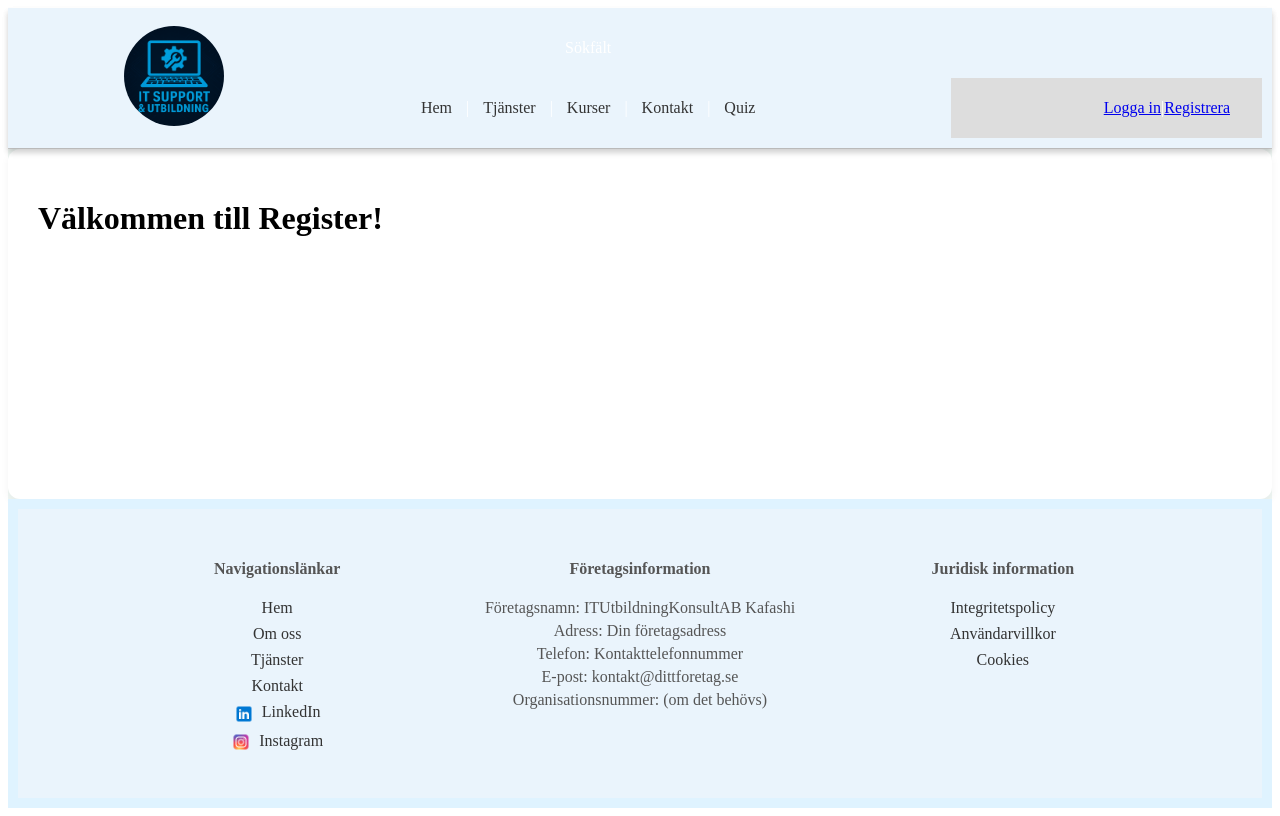
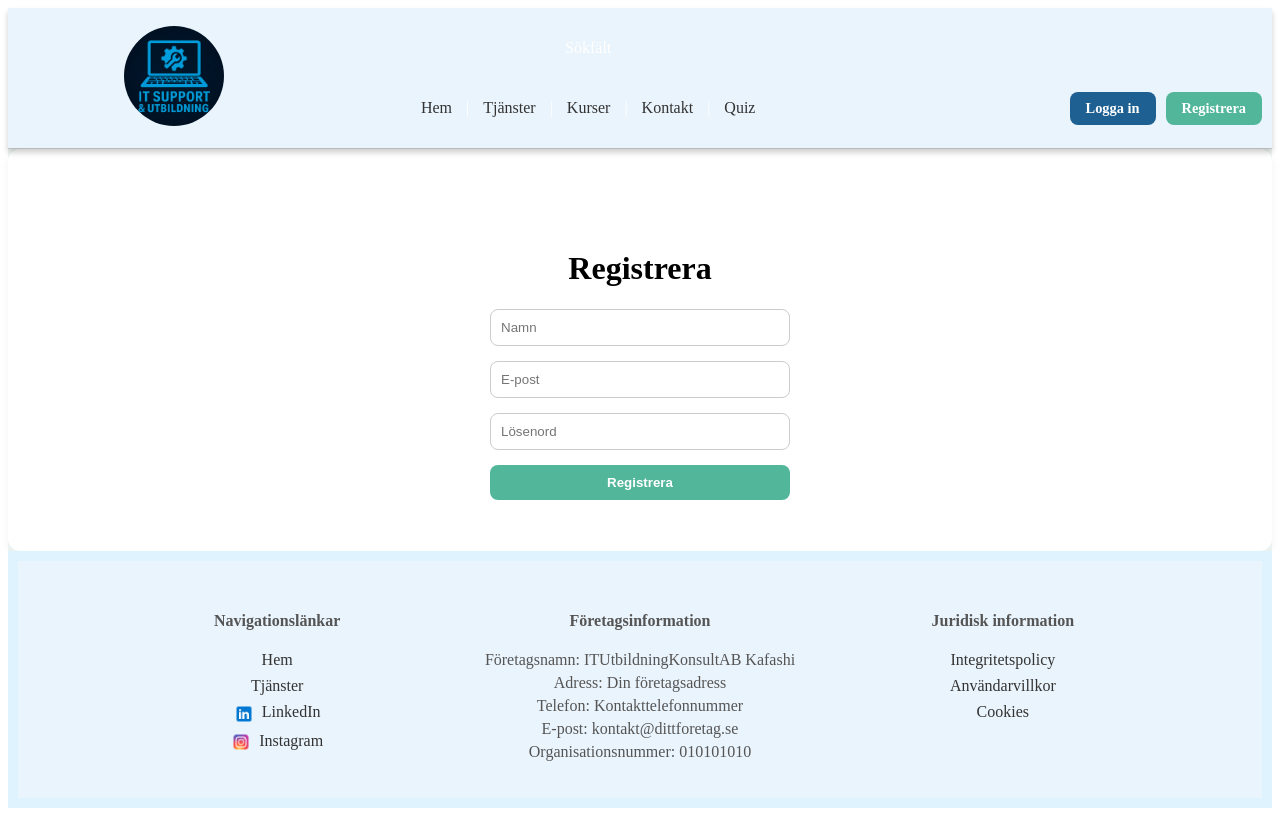
Before and after one commit to Delzarkafashi/it-support-utbildning, a React (Vite) app: page /register in a window 1280 px wide. Built offline with nearby package versions, Linux system fonts and the light colour scheme; the HTML template or start-up script is replaced by a standard one.

Commit message:
fixat lite enklare logga/registera så det finns men behövs förbättring senare

```diff
--- /dev/null
+++ b/src/Pages/Login.css
@@ -0,0 +1,34 @@
+.login-container {
+    display: flex;
+    flex-direction: column;
+    align-items: center;
+    margin-top: 50px;
+  }
+
+  .login-form {
+    display: flex;
+    flex-direction: column;
+    gap: 15px;
+    width: 300px;
+  }
+
+  .login-form input {
+    padding: 10px;
+    border: 1px solid #ccc;
+    border-radius: 8px;
+  }
+
+  .login-form button {
+    padding: 10px;
+    background-color: #1e6091;
+    color: white;
+    border: none;
+    border-radius: 8px;
+    cursor: pointer;
+    font-weight: bold;
+    transition: background-color 0.3s ease;
+  }
+
+  .login-form button:hover {
+    background-color: #15557f;
+  }
--- a/src/Pages/Login.jsx
+++ b/src/Pages/Login.jsx
@@ -1,9 +1,17 @@
+import React from "react";
+import "./Login.css";
+
 const Login = () => {
-    return (
-      <div>
-        <h1>Välkommen till Login!</h1>
-      </div>
-    );
-  };
+  return (
+    <div className="login-container">
+      <h1>Logga in</h1>
+      <form className="login-form">
+        <input type="email" placeholder="E-post" required />
+        <input type="password" placeholder="Lösenord" required />
+        <button type="submit">Logga in</button>
+      </form>
+    </div>
+  );
+};
 
-  export default Login;
+export default Login;
--- /dev/null
+++ b/src/Pages/Register.css
@@ -0,0 +1,34 @@
+.register-container {
+    display: flex;
+    flex-direction: column;
+    align-items: center;
+    margin-top: 50px;
+  }
+
+  .register-form {
+    display: flex;
+    flex-direction: column;
+    gap: 15px;
+    width: 300px;
+  }
+
+  .register-form input {
+    padding: 10px;
+    border: 1px solid #ccc;
+    border-radius: 8px;
+  }
+
+  .register-form button {
+    padding: 10px;
+    background-color: #52b69a;
+    color: white;
+    border: none;
+    border-radius: 8px;
+    cursor: pointer;
+    font-weight: bold;
+    transition: background-color 0.3s ease;
+  }
+
+  .register-form button:hover {
+    background-color: #409a82;
+  }
--- a/src/Pages/Register.jsx
+++ b/src/Pages/Register.jsx
@@ -1,9 +1,18 @@
+import React from "react";
+import "./Register.css";
+
 const Register = () => {
-    return (
-      <div>
-        <h1>Välkommen till Register!</h1>
-      </div>
-    );
-  };
+  return (
+    <div className="register-container">
+      <h1>Registrera</h1>
+      <form className="register-form">
+        <input type="text" placeholder="Namn" required />
+        <input type="email" placeholder="E-post" required />
+        <input type="password" placeholder="Lösenord" required />
+        <button type="submit">Registrera</button>
+      </form>
+    </div>
+  );
+};
 
-  export default Register;
+export default Register;
--- a/src/components/Footer.jsx
+++ b/src/components/Footer.jsx
@@ -8,9 +8,9 @@ const Footer = () => {
         <h4>Navigationslänkar</h4>
         <ul>
           <li><a href="/">Hem</a></li>
-          <li><a href="/om-oss">Om oss</a></li>
+          {/* <li><a href="/om-oss">Om oss</a></li> */}
           <li><a href="/tjanster">Tjänster</a></li>
-          <li><a href="/kontakt">Kontakt</a></li>
+          {/* <li><a href="/kontakt">Kontakt</a></li> */}
           <li>
             <a href="https://linkedin.com" target="_blank" rel="noopener noreferrer">
               <img src="/assets/linkedin.png" alt="LinkedIn" style={{ height: "20px", marginRight: "8px" }} />
@@ -34,7 +34,7 @@ const Footer = () => {
         <p>Adress: Din företagsadress</p>
         <p>Telefon: Kontakttelefonnummer</p>
         <p>E-post: kontakt@dittforetag.se</p>
-        <p>Organisationsnummer: (om det behövs)</p>
+        <p>Organisationsnummer: 010101010</p>
       </div>
 
       <div className="fotter-del3">
--- a/src/components/LogSign.css
+++ b/src/components/LogSign.css
@@ -1,8 +1,34 @@
 .logsign {
-  grid-area: 1 / 11 / 2 / 13; /* eller om du vill att den ligger i headern */
-  background: #ddd;
+  grid-area: 1 / 11 / 2 / 13;
+}
+.logsign-buttons {
   display: flex;
-  align-items: center;
-  justify-content: flex-end;
-  padding: 0 1rem;
+  gap: 10px;
 }
+
+.btn-login, .btn-register {
+  padding: 8px 16px;
+  border-radius: 8px;
+  text-decoration: none;
+  font-size: 0.9rem;
+  font-weight: bold;
+  transition: background-color 0.3s ease;
+}
+
+.btn-login {
+  background-color: #1e6091;
+  color: white;
+}
+
+.btn-login:hover {
+  background-color: #15557f;
+}
+
+.btn-register {
+  background-color: #52b69a;
+  color: white;
+}
+
+.btn-register:hover {
+  background-color: #409a82;
+}
--- a/src/components/LogSign.jsx
+++ b/src/components/LogSign.jsx
@@ -4,9 +4,9 @@ import "./LogSign.css";
 
 const LogSign = () => {
   return (
-    <div className="logsign">
-      <Link to="/login">Logga in</Link> |{" "}
-      <Link to="/register">Registrera</Link>
+    <div className="logsign-buttons">
+      <Link to="/login" className="btn-login">Logga in</Link>
+      <Link to="/register" className="btn-register">Registrera</Link>
     </div>
   );
 };
```
